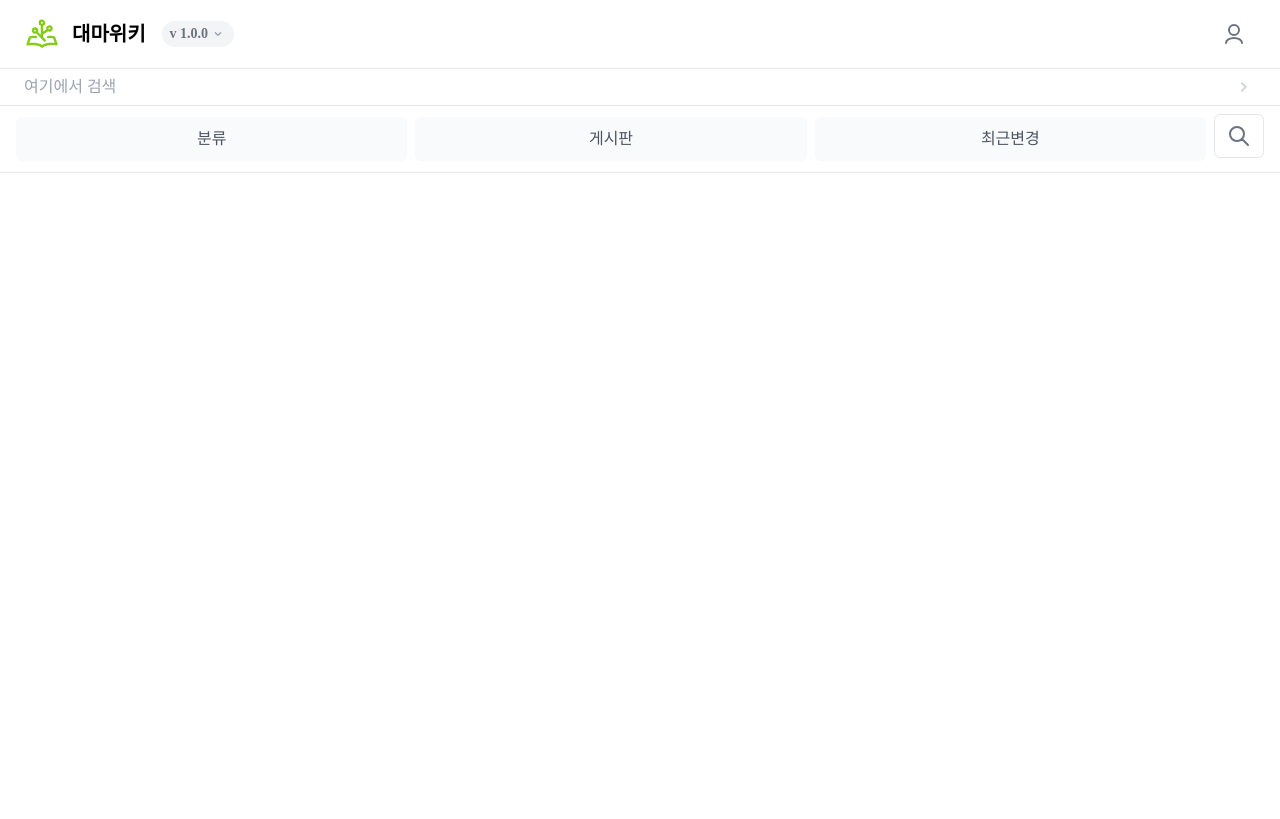
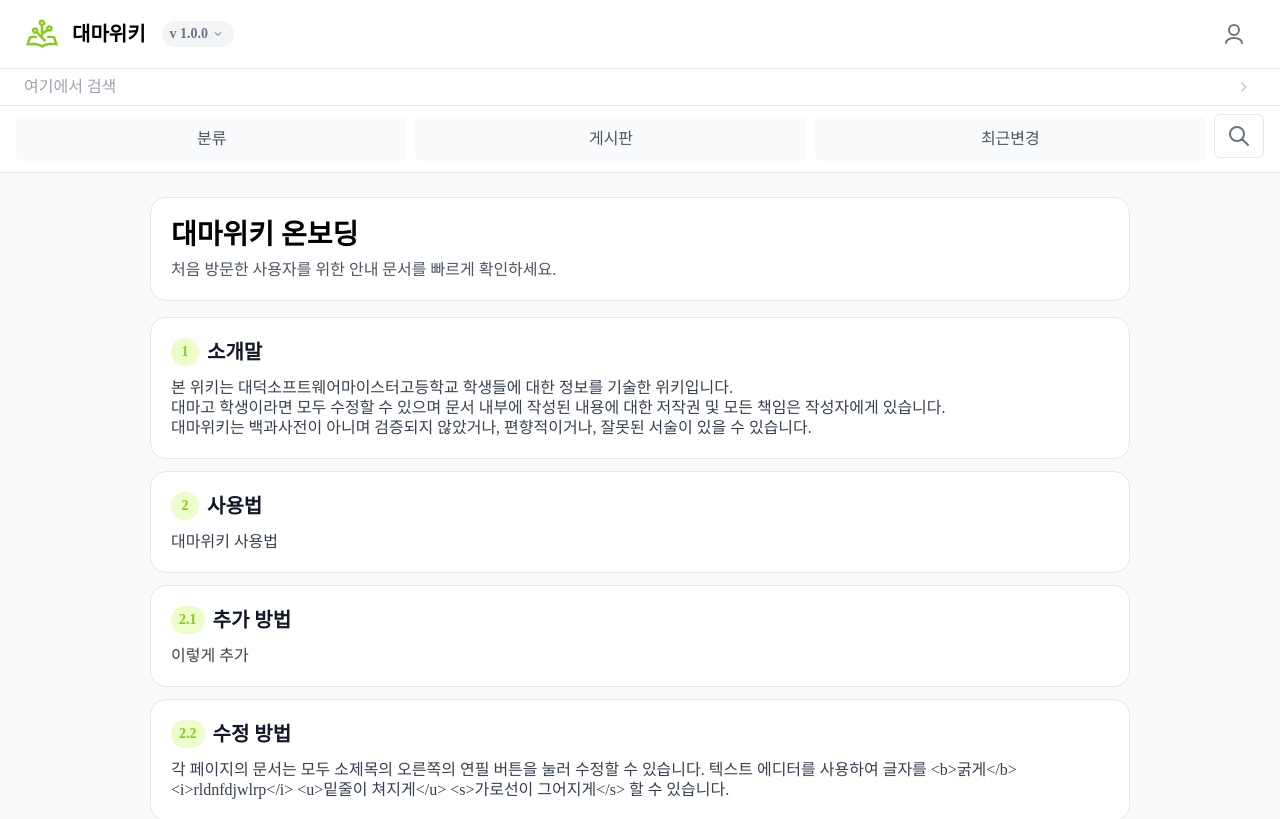
Before and after one commit to Daemawiki/Claudia, a Next.js app: page /main in a window 1280 px wide. Shown: the top 819 px of the page. Built offline with nearby package versions, Linux system fonts and the light colour scheme.

Commit message:
fix :: 온보딩 메인 로딩/빈/오류 상태 및 재시도 UI 추가

```diff
--- a/src/app/(with-header)/main/page.tsx
+++ b/src/app/(with-header)/main/page.tsx
@@ -1,8 +1,122 @@
 "use client";
-import React from "react";
+import React, { useCallback, useEffect, useState } from "react";
+import { Button } from "@/components";
+import { IndexItem, mainPageIndex } from "@/constant/indexItem";
+
+type LoadStatus = "loading" | "success" | "empty" | "error";
 
 function Main() {
-  return <></>;
+  const [status, setStatus] = useState<LoadStatus>("loading");
+  const [sections, setSections] = useState<IndexItem[]>([]);
+  const [errorMessage, setErrorMessage] = useState<string>("");
+
+  const loadMain = useCallback(async () => {
+    setStatus("loading");
+    setErrorMessage("");
+
+    try {
+      await new Promise(resolve => {
+        setTimeout(resolve, 450);
+      });
+
+      const data = mainPageIndex;
+
+      if (!data.length) {
+        setSections([]);
+        setStatus("empty");
+        return;
+      }
+
+      setSections(data);
+      setStatus("success");
+    } catch {
+      setStatus("error");
+      setErrorMessage(
+        "온보딩 정보를 불러오지 못했습니다. 네트워크 상태를 확인한 뒤 다시 시도해주세요.",
+      );
+    }
+  }, []);
+
+  useEffect(() => {
+    loadMain();
+  }, [loadMain]);
+
+  return (
+    <section className="w-full min-h-[calc(100dvh-160px)] bg-gray50 px-4 py-8 md:py-6 sm:py-4">
+      <div className="mx-auto w-full max-w-[980px] flex flex-col gap-4">
+        <div className="rounded-2xl border border-gray200 bg-white p-6 md:p-5 sm:p-4">
+          <h1 className="text-bold32 text-black md:text-bold28 sm:text-bold24">
+            대마위키 온보딩
+          </h1>
+          <p className="mt-2 text-medium16 text-gray600">
+            처음 방문한 사용자를 위한 안내 문서를 빠르게 확인하세요.
+          </p>
+        </div>
+
+        {status === "loading" && (
+          <div className="flex flex-col gap-3">
+            {[0, 1, 2].map(index => (
+              <div
+                key={index}
+                className="rounded-2xl border border-gray200 bg-white p-6 md:p-5 sm:p-4"
+              >
+                <div className="h-6 w-32 rounded bg-gray100 animate-pulse" />
+                <div className="mt-3 h-4 w-full rounded bg-gray100 animate-pulse" />
+                <div className="mt-2 h-4 w-3/4 rounded bg-gray100 animate-pulse" />
+              </div>
+            ))}
+          </div>
+        )}
+
+        {status === "error" && (
+          <div className="rounded-2xl border border-red200 bg-white p-6 md:p-5 sm:p-4 flex flex-col gap-4">
+            <p className="text-semibold20 text-red500">불러오기 실패</p>
+            <p className="text-medium16 text-gray700">{errorMessage}</p>
+            <div className="w-fit">
+              <Button onClick={loadMain} style="primary2" text="다시 시도" />
+            </div>
+          </div>
+        )}
+
+        {status === "empty" && (
+          <div className="rounded-2xl border border-gray200 bg-white p-6 md:p-5 sm:p-4 flex flex-col gap-4">
+            <p className="text-semibold20 text-gray800">
+              표시할 온보딩 문서가 없습니다.
+            </p>
+            <p className="text-medium16 text-gray600">
+              잠시 후 다시 시도하거나 관리자에게 상태를 문의해주세요.
+            </p>
+            <div className="w-fit">
+              <Button onClick={loadMain} style="white" text="새로고침" />
+            </div>
+          </div>
+        )}
+
+        {status === "success" && (
+          <div className="flex flex-col gap-3">
+            {sections.map(section => (
+              <article
+                key={section.index}
+                className="rounded-2xl border border-gray200 bg-white p-6 md:p-5 sm:p-4"
+              >
+                <div className="flex items-center gap-2">
+                  <span className="inline-flex min-h-[28px] min-w-[28px] items-center justify-center rounded-full bg-lime100 px-2 text-semibold14 text-lime500">
+                    {section.index}
+                  </span>
+                  <h2 className="text-semibold24 text-gray900 md:text-semibold20 sm:text-semibold18">
+                    {section.title}
+                  </h2>
+                </div>
+                <p className="mt-3 whitespace-pre-line text-medium16 text-gray700">
+                  {section.detail}
+                </p>
+              </article>
+            ))}
+          </div>
+        )}
+      </div>
+    </section>
+  );
 }
 
 export default Main;
```
